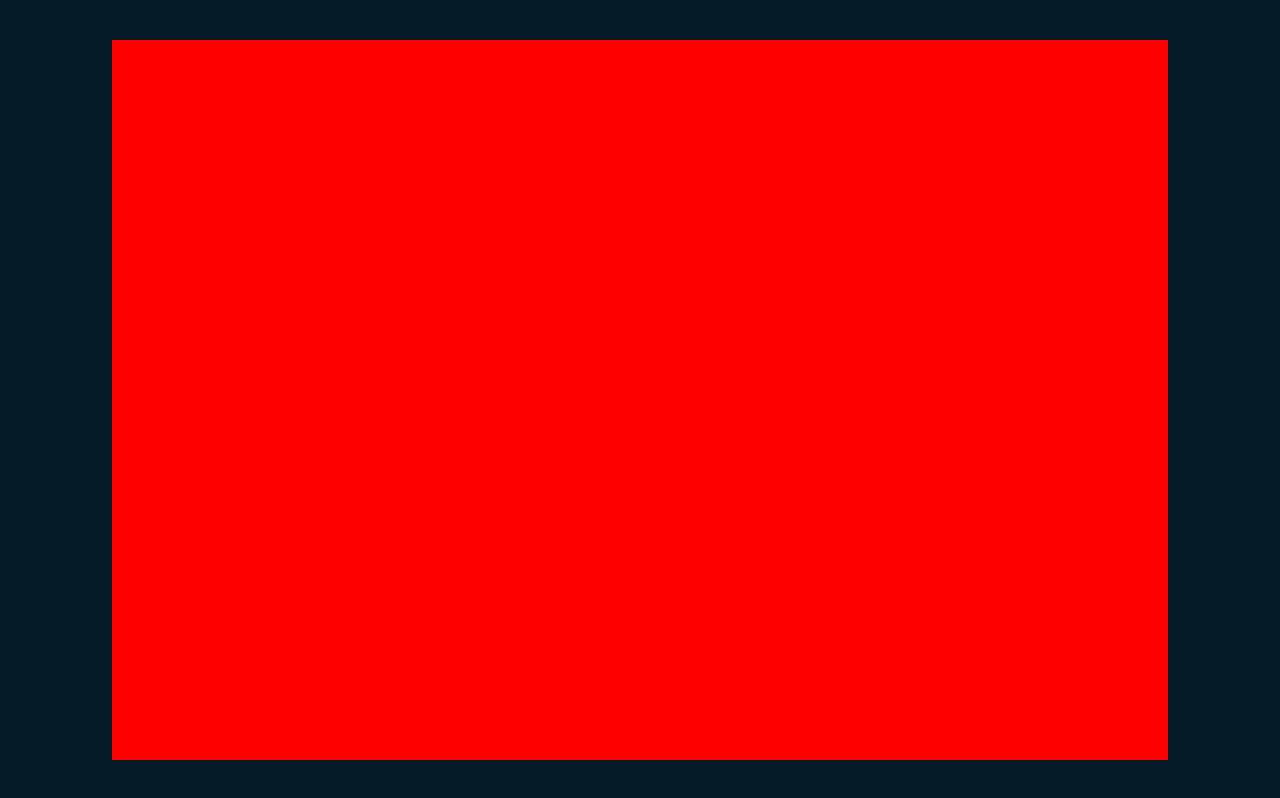
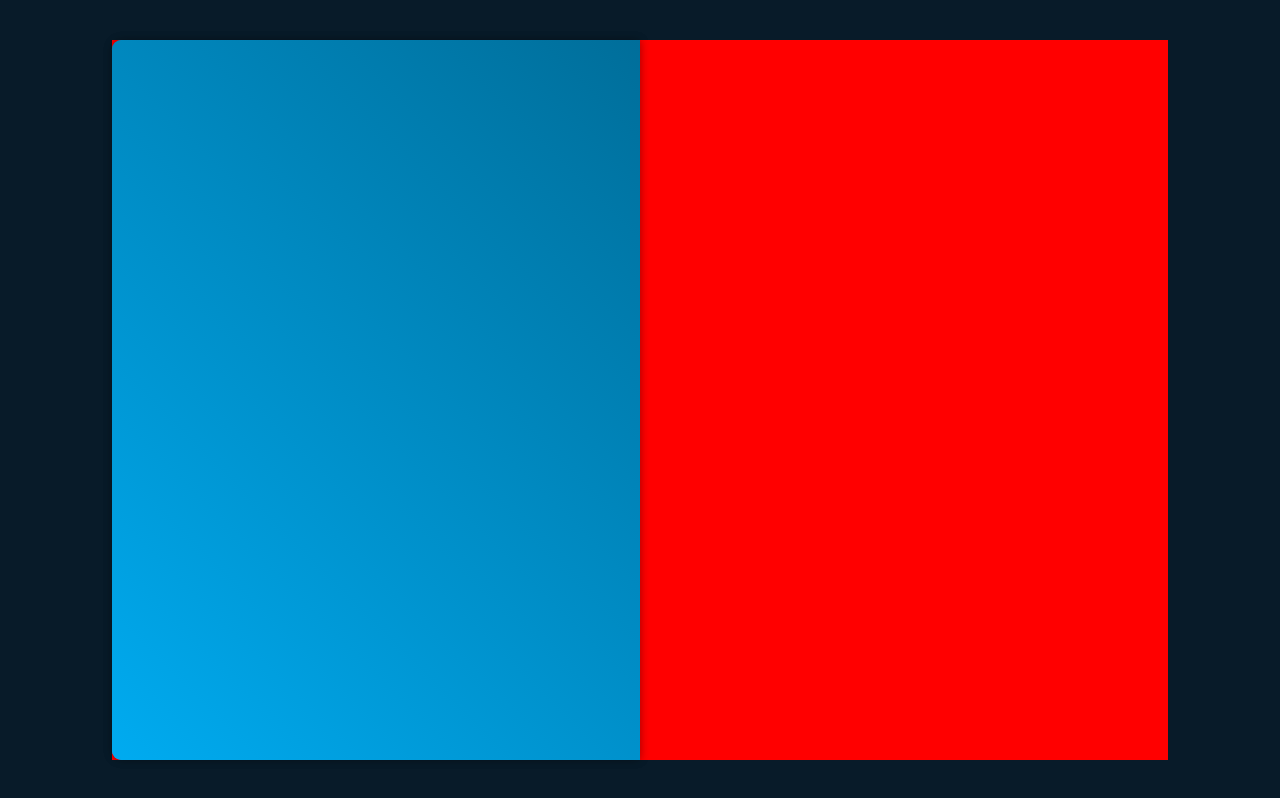
Before and after one commit to Welhan/caisProtofolio, a plain HTML site: page index.html in a window 1280 px wide. Drawn offline with Linux system fonts and the light colour scheme.

Commit message:
membuat css class cover

```diff
--- a/assets/style.css
+++ b/assets/style.css
@@ -36,3 +36,13 @@ body{
     height: 45rem;
     background: red;
 }
+
+.cover{
+    position: absolute;
+    width: 50%;
+    height: 100%;
+    background: var(--cover-color);
+    box-shadow: var(--box-shadow);
+    border-top-left-radius: .6rem;
+    border-bottom-left-radius: .6rem;
+}
```
